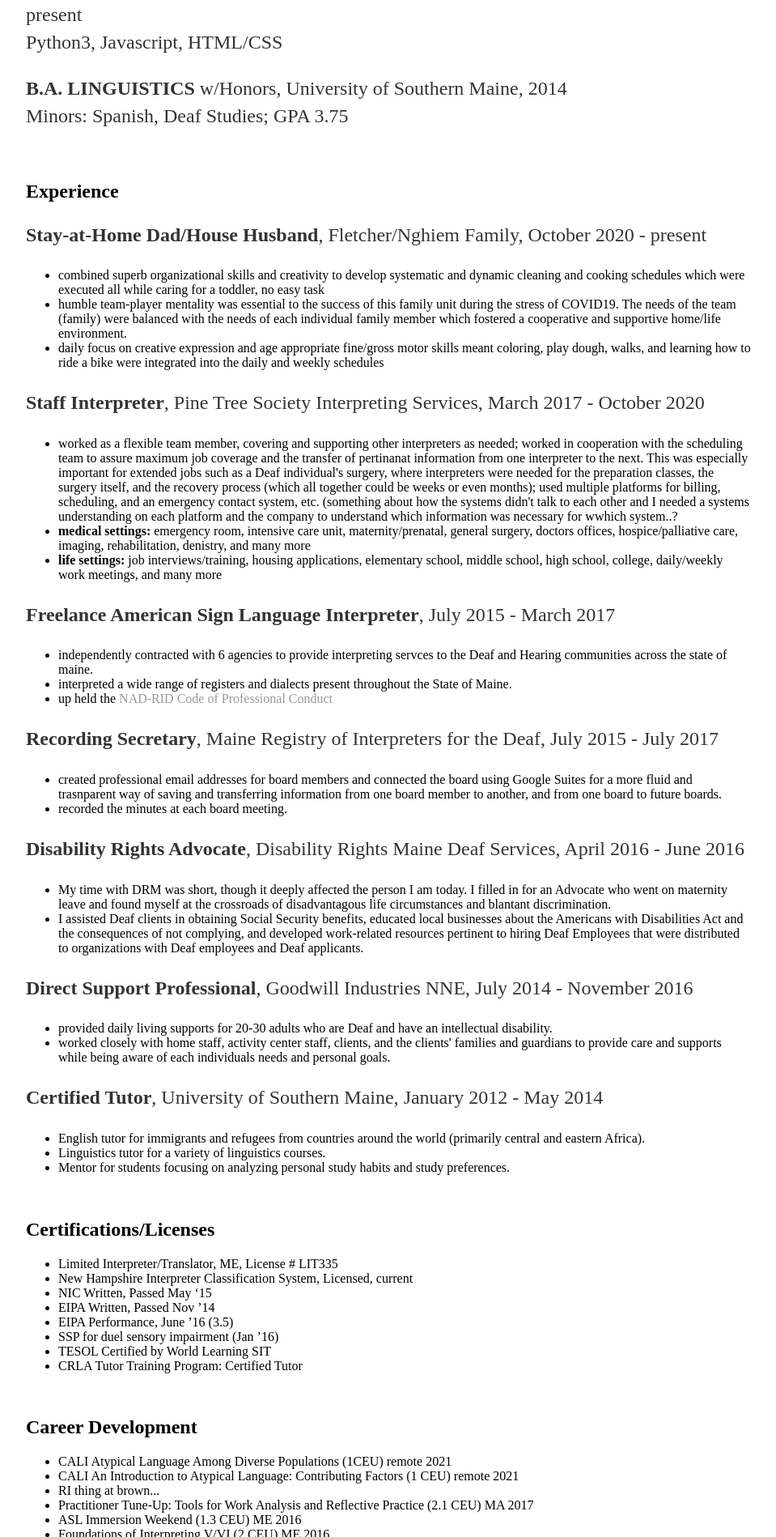
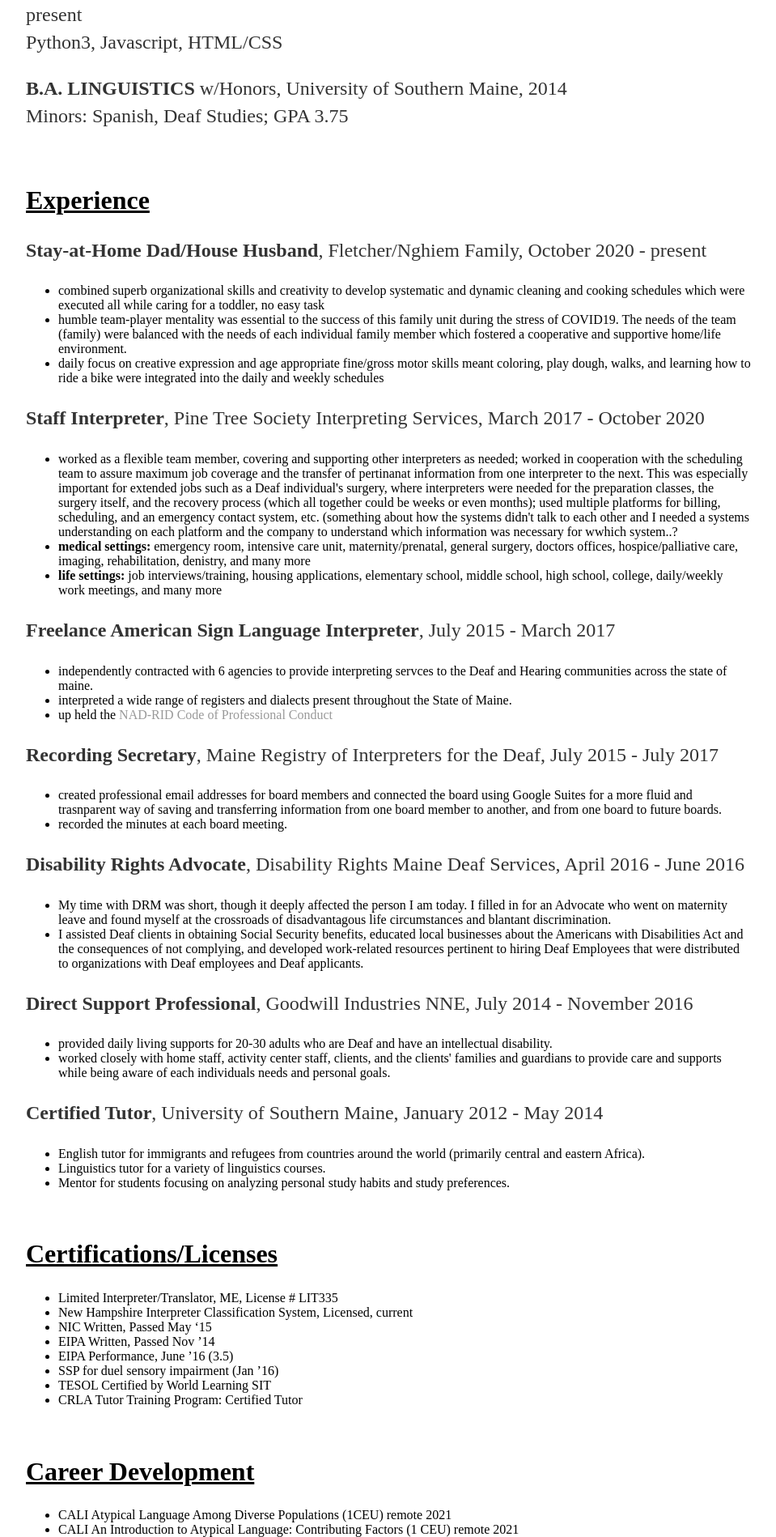
Before and after one commit to SeanEFletcher/SeanEFletcher.github.io, a Jekyll site: the page built from cv/index.html, in a window 1280 px wide. Shown: the part 700-2598 px from the top of the page at 81% size, without its empty margins (160-1119 px from the left). Built offline with Jekyll 4.4.1, drawn with Linux system fonts in a browser that asks for light colours.

Commit message:
Update index.html

```diff
--- a/cv/index.html
+++ b/cv/index.html
@@ -29,7 +29,7 @@ title: Sean's CV
     <br>
     <!--
     <div class="languages">
-      <h2>Languages</h2>
+      <h2 class="CVh2">Languages</h2>
       <p>Human Languages</p>
       <ul>
         <li>American Sign Language - fluent</li>
@@ -45,7 +45,7 @@ title: Sean's CV
     <br>
     -->
     <div class="experience">
-      <h2>Experience</h2>
+      <h2 class="CVh2">Experience</h2>
       <div class="experienceItem">
         <p class="CVitemTitle"> <strong>Stay-at-Home Dad/House Husband</strong>, Fletcher/Nghiem Family, <span class="dates">October 2020 - present</span></p>
         <ul>
@@ -111,7 +111,7 @@ title: Sean's CV
     </div>
     <br>
     <div class="Certifications/Licenses">
-      <h2>Certifications/Licenses</h2>
+      <h2 class="CVh2">Certifications/Licenses</h2>
       <ul>
         <li>Limited Interpreter/Translator, ME, License # LIT335</li>
         <li>New Hampshire Interpreter Classification System, Licensed, current</li>
@@ -125,7 +125,7 @@ title: Sean's CV
     </div>
     <br>
     <div class="CareerDevelopment">
-      <h2>Career Development</h2>
+      <h2 class="CVh2">Career Development</h2>
       <ul>
         <li>CALI Atypical Language Among Diverse Populations (1CEU) remote 2021</li>
         <li>CALI An Introduction to Atypical Language: Contributing Factors (1 CEU) remote 2021</li>
```
